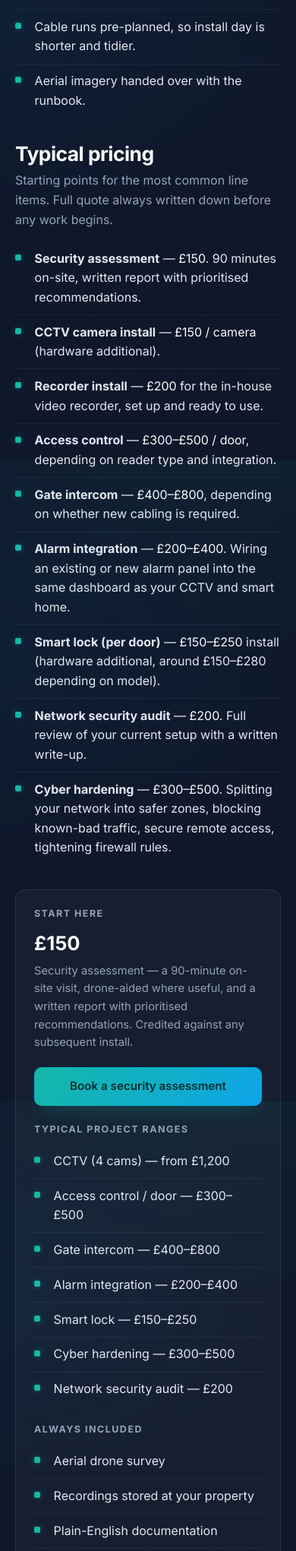
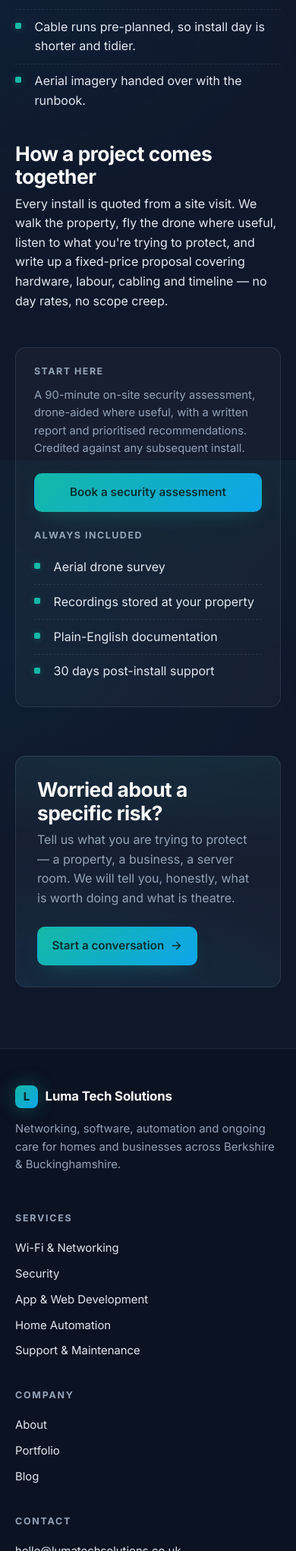
Before and after one commit to Comm4nd0/luma-tech-solutions, a Django app: page /services/security/ in a window 390 px wide. Shown: the part 4458-6500 px from the top of the page at 76% size. Run offline with Django 5.2, Linux system fonts and the light colour scheme.

Commit message:
content: remove all marketing pricing; add Paws 4 Thought app to portfolio
- Delete the /pricing/ page (route, view, template, sitemap entry, nav +
  footer links, "See pricing" CTA in the bottom banner).
- Strip every visible £ figure from home, about, networking, security,
  automation and support pages; replace with quote-based copy and Contact
  CTAs.
- Drop price_monthly from CARE_PLANS so the support page renders care
  tiers (Essential / Professional / Enterprise) by name + features only.
- Add the "Paws 4 Thought Dogs — mobile app" case study (Flutter +
  Django REST Framework, live on the App Store).
- Normalise CASE_STUDIES with `tag` and `illustration` fields so the
  portfolio template stops needing hardcoded slug branches (which were
  wrongly tagging LittleWick House as "Marketing site").

Blog post bodies still mention £ figures — those are editorial content
in the DB and weren't touched here.

Co-Authored-By: Claude Opus 4.7 (1M context) <noreply@anthropic.com>

```diff
--- a/core/sitemaps.py
+++ b/core/sitemaps.py
@@ -20,7 +20,6 @@ class StaticViewSitemap(Sitemap):
             ("service_support", 0.8),
             ("about", 0.7),
             ("portfolio", 0.8),
-            ("pricing", 0.8),
             ("contact", 0.7),
             ("blog", 0.5),
         ]
--- a/core/urls.py
+++ b/core/urls.py
@@ -14,7 +14,6 @@ urlpatterns = [
     path("services/support/", views.service_support, name="service_support"),
     path("about/", views.about, name="about"),
     path("portfolio/", views.portfolio, name="portfolio"),
-    path("pricing/", views.pricing, name="pricing"),
     path("contact/", views.contact, name="contact"),
     path("contact/thanks/", views.contact_thanks, name="contact_thanks"),
     path("blog/", views.blog, name="blog"),
--- a/core/views.py
+++ b/core/views.py
@@ -88,7 +88,6 @@ TESTIMONIALS = [
 CARE_PLANS = [
     {
         "name": "Essential",
-        "price_monthly": 29,
         "tagline": "Peace of mind for homes and small offices.",
         "highlighted": False,
         "features": [
@@ -101,7 +100,6 @@ CARE_PLANS = [
     },
     {
         "name": "Professional",
-        "price_monthly": 59,
         "tagline": "For households and businesses that depend on tech.",
         "highlighted": True,
         "features": [
@@ -115,7 +113,6 @@ CARE_PLANS = [
     },
     {
         "name": "Enterprise",
-        "price_monthly": 149,
         "tagline": "For setups that need priority attention and regular hands-on care.",
         "highlighted": False,
         "features": [
@@ -134,6 +131,8 @@ CASE_STUDIES = [
     {
         "slug": "chiltern-view",
         "title": "Chiltern View — full smart home and UniFi network",
+        "tag": "Smart home + networking",
+        "illustration": "automation",
         "summary": (
             "A complete residential rebuild: fast Wi-Fi everywhere, Protect "
             "CCTV recording at the property, and Home Assistant running "
@@ -148,6 +147,8 @@ CASE_STUDIES = [
     {
         "slug": "for-sale-by-owner",
         "title": "For Sale By Owner — property listings mobile app",
+        "tag": "Mobile app",
+        "illustration": "development",
         "summary": (
             "A polished cross-platform mobile app for a UK property listings "
             "business, with photo uploads, map-based search and a back-office "
@@ -160,6 +161,8 @@ CASE_STUDIES = [
     {
         "slug": "littlewick-house",
         "title": "LittleWick House — whole-property UniFi network",
+        "tag": "Networking",
+        "illustration": "networking",
         "summary": (
             "A large residential property in Maidenhead across four floors, "
             "plus a cellar, garage and separate annex. Eleven access points, "
@@ -180,12 +183,37 @@ CASE_STUDIES = [
     {
         "slug": "paws-4-thought-dogs",
         "title": "Paws 4 Thought Dogs — small business website",
+        "tag": "Marketing site",
+        "illustration": "development",
         "summary": (
             "A polished, SEO-friendly website for a local dog-walking business, "
             "with booking enquiries, gallery and Google Business integration."
         ),
         "stack": ["Static site", "Custom CSS", "Caddy + Docker", "Hetzner VPS"],
         "outcome": "First-page Google ranking for local search within 6 weeks.",
+        "featured": False,
+    },
+    {
+        "slug": "paws-4-thought-dogs-app",
+        "title": "Paws 4 Thought Dogs — mobile app",
+        "tag": "Mobile app",
+        "illustration": "development",
+        "summary": (
+            "A two-sided iOS app for the same Berkshire dog-daycare business. "
+            "Owners get a daily photo and video feed of their dogs, book "
+            "boarding, manage dog profiles and message staff directly. Staff "
+            "get a dashboard for daily assignments, request approvals, "
+            "transport tracking and compatibility notes — all synced to a "
+            "Django backend with offline-first caching for use in the field."
+        ),
+        "stack": [
+            "Flutter",
+            "Django REST Framework",
+            "PostgreSQL",
+            "Push notifications",
+            "Offline cache (Hive)",
+        ],
+        "outcome": "Live on the App Store. iPhone, iPad, Mac (M1+) and Apple Vision supported.",
         "featured": False,
     },
 ]
@@ -242,7 +270,7 @@ def service_networking(request):
             page_title="Wi-Fi & Networking — Luma Tech Solutions",
             page_description=(
                 "Enterprise-grade UniFi Wi-Fi and networking design, "
-                "installation and management. From £800."
+                "installation and management for homes and small offices."
             ),
         ),
     )
@@ -303,9 +331,9 @@ def service_support(request):
             active="services",
             page_title="Support & Care Plans — Luma Tech Solutions",
             page_description=(
-                "Three care-plan tiers — Essential (£29), Professional (£59) "
-                "and Enterprise (£149). Monitoring, response SLAs, and a "
-                "human on the other end of the phone."
+                "Three care-plan tiers — Essential, Professional and "
+                "Enterprise. Monitoring, response SLAs, and a human on the "
+                "other end of the phone."
             ),
             care_plans=CARE_PLANS,
         ),
@@ -341,23 +369,6 @@ def portfolio(request):
                 "Paws 4 Thought Dogs website."
             ),
             case_studies=CASE_STUDIES,
-        ),
-    )
-
-
-def pricing(request):
-    return render(
-        request,
-        "pricing.html",
-        _base_context(
-            active="pricing",
-            page_title="Pricing — Luma Tech Solutions",
-            page_description=(
-                "Transparent pricing across networking, development, "
-                "automation and support. No surprises, no day rates hidden "
-                "behind a ‘call us’ button."
-            ),
-            care_plans=CARE_PLANS,
         ),
     )
 
--- a/templates/about.html
+++ b/templates/about.html
@@ -7,7 +7,7 @@
     <h1>One engineer, every service, <span class="gradient">a single accountable name.</span></h1>
     <p class="lede">
       We bring properly-engineered technology to homes and small businesses
-      across {{ SITE_REGION }} — without the enterprise pricing, the buzzwords,
+      across {{ SITE_REGION }} — without the enterprise overhead, the buzzwords,
       or the "raise a ticket" dance.
     </p>
   </div>
--- a/templates/base.html
+++ b/templates/base.html
@@ -50,7 +50,6 @@
         <li><a href="{% url 'services' %}" class="{% if active_nav == 'services' %}active{% endif %}">Services</a></li>
         <li><a href="{% url 'service_security' %}" class="{% if active_nav == 'security' %}active{% endif %}">Security</a></li>
         <li><a href="{% url 'portfolio' %}" class="{% if active_nav == 'portfolio' %}active{% endif %}">Portfolio</a></li>
-        <li><a href="{% url 'pricing' %}" class="{% if active_nav == 'pricing' %}active{% endif %}">Pricing</a></li>
         <li><a href="{% url 'about' %}" class="{% if active_nav == 'about' %}active{% endif %}">About</a></li>
         <li><a href="{% url 'blog' %}" class="{% if active_nav == 'blog' %}active{% endif %}">Blog</a></li>
         <li class="nav-cta"><a href="{% url 'contact' %}" class="btn btn-primary btn-sm">Get in touch</a></li>
@@ -90,7 +89,6 @@
           <ul>
             <li><a href="{% url 'about' %}">About</a></li>
             <li><a href="{% url 'portfolio' %}">Portfolio</a></li>
-            <li><a href="{% url 'pricing' %}">Pricing</a></li>
             <li><a href="{% url 'blog' %}">Blog</a></li>
           </ul>
         </div>
--- a/templates/home.html
+++ b/templates/home.html
@@ -28,7 +28,7 @@
     <div class="stat-row">
       <div class="stat"><div class="num">10+</div><div class="label">Years engineering experience</div></div>
       <div class="stat"><div class="num">5</div><div class="label">Services, one team</div></div>
-      <div class="stat"><div class="num">£29</div><div class="label">Care plans from / month</div></div>
+      <div class="stat"><div class="num">Drone</div><div class="label">Aerial surveys included</div></div>
       <div class="stat"><div class="num">100%</div><div class="label">UK-based & local</div></div>
     </div>
   </div>
@@ -135,7 +135,7 @@
         <p>Networking, security, software, automation, support — under one roof. No more co-ordinating between three different "specialists" who blame each other.</p>
       </div>
       <div class="feature">
-        <h4>Enterprise engineering, residential pricing</h4>
+        <h4>Enterprise engineering, sized for homes</h4>
         <p>The same UniFi gear and engineering rigour we'd deploy in an office, sized for homes and small businesses that don't have a six-figure IT budget.</p>
       </div>
       <div class="feature">
@@ -144,7 +144,7 @@
       </div>
       <div class="feature">
         <h4>Ongoing relationship, not hit-and-run</h4>
-        <p>We don't disappear after the install. Care plans start at £29/month and your engineer remains the same person every time you call.</p>
+        <p>We don't disappear after the install. Optional care plans cover monitoring and updates — and your engineer remains the same person every time you call.</p>
       </div>
       <div class="feature">
         <h4>Royal Marines trained</h4>
--- a/templates/partials/_cta_banner.html
+++ b/templates/partials/_cta_banner.html
@@ -8,7 +8,6 @@
       </div>
       <div class="actions">
         <a href="{% url 'contact' %}" class="btn btn-primary">Start a conversation {% include 'partials/_icons.html' with name='arrow' %}</a>
-        <a href="{% url 'pricing' %}" class="btn btn-ghost">See pricing</a>
       </div>
     </div>
   </div>
--- a/templates/services/automation.html
+++ b/templates/services/automation.html
@@ -92,9 +92,8 @@
       </div>
 
       <aside class="sidebar fade-in">
-        <h4>Pricing</h4>
-        <div class="price-line">From £500</div>
-        <p>Starter package £500–£1,000. Standard £1,500–£3,000. Premium / whole-home £3,000–£8,000+. Per-room add-on £200–£400. Dashboard tablet £250. Consultation £100 (credited).</p>
+        <h4>How to start</h4>
+        <p>A short consultation to scope what you actually want automated. Then a fixed-price quote covering hardware, install and configuration — no day rates, no scope creep.</p>
         <a href="{% url 'contact' %}" class="btn btn-primary">Book a chat</a>
         <h4 style="margin-top:1.5rem;">Always included</h4>
         <ul class="bullets" style="margin-top:.5rem;">
--- a/templates/services/security.html
+++ b/templates/services/security.html
@@ -121,37 +121,19 @@
           <li>Aerial imagery handed over with the runbook.</li>
         </ul>
 
-        <h2 class="mt-4">Typical pricing</h2>
-        <p class="muted">Starting points for the most common line items. Full quote always written down before any work begins.</p>
-        <ul class="bullets">
-          <li><strong>Security assessment</strong> — <span class="text-strong">£150</span>. 90 minutes on-site, written report with prioritised recommendations.</li>
-          <li><strong>CCTV camera install</strong> — <span class="text-strong">£150 / camera</span> (hardware additional).</li>
-          <li><strong>Recorder install</strong> — <span class="text-strong">£200</span> for the in-house video recorder, set up and ready to use.</li>
-          <li><strong>Access control</strong> — <span class="text-strong">£300–£500 / door</span>, depending on reader type and integration.</li>
-          <li><strong>Gate intercom</strong> — <span class="text-strong">£400–£800</span>, depending on whether new cabling is required.</li>
-          <li><strong>Alarm integration</strong> — <span class="text-strong">£200–£400</span>. Wiring an existing or new alarm panel into the same dashboard as your CCTV and smart home.</li>
-          <li><strong>Smart lock (per door)</strong> — <span class="text-strong">£150–£250</span> install (hardware additional, around £150–£280 depending on model).</li>
-          <li><strong>Network security audit</strong> — <span class="text-strong">£200</span>. Full review of your current setup with a written write-up.</li>
-          <li><strong>Cyber hardening</strong> — <span class="text-strong">£300–£500</span>. Splitting your network into safer zones, blocking known-bad traffic, secure remote access, tightening firewall rules.</li>
-        </ul>
+        <h2 class="mt-4">How a project comes together</h2>
+        <p>
+          Every install is quoted from a site visit. We walk the property,
+          fly the drone where useful, listen to what you're trying to
+          protect, and write up a fixed-price proposal covering hardware,
+          labour, cabling and timeline — no day rates, no scope creep.
+        </p>
       </div>
 
       <aside class="sidebar fade-in">
         <h4>Start here</h4>
-        <div class="price-line">£150</div>
-        <p>Security assessment — a 90-minute on-site visit, drone-aided where useful, and a written report with prioritised recommendations. Credited against any subsequent install.</p>
+        <p>A 90-minute on-site security assessment, drone-aided where useful, with a written report and prioritised recommendations. Credited against any subsequent install.</p>
         <a href="{% url 'contact' %}?service=security" class="btn btn-primary">Book a security assessment</a>
-
-        <h4 style="margin-top:1.5rem;">Typical project ranges</h4>
-        <ul class="bullets" style="margin-top:.5rem;">
-          <li>CCTV (4 cams) — from £1,200</li>
-          <li>Access control / door — £300–£500</li>
-          <li>Gate intercom — £400–£800</li>
-          <li>Alarm integration — £200–£400</li>
-          <li>Smart lock — £150–£250</li>
-          <li>Cyber hardening — £300–£500</li>
-          <li>Network security audit — £200</li>
-        </ul>
 
         <h4 style="margin-top:1.5rem;">Always included</h4>
         <ul class="bullets" style="margin-top:.5rem;">
--- a/templates/services/support.html
+++ b/templates/services/support.html
@@ -28,7 +28,6 @@
         <div class="price-card {% if plan.highlighted %}popular{% endif %} fade-in">
           {% if plan.highlighted %}<span class="badge">Most popular</span>{% endif %}
           <h3>{{ plan.name }}</h3>
-          <div class="price">£{{ plan.price_monthly }}<span class="price-suffix"> / month</span></div>
           <p class="price-tag">{{ plan.tagline }}</p>
           <ul>
             {% for feat in plan.features %}
```
Also changed, not shown: templates/portfolio.html (+5 -16 lines), templates/pricing.html (deleted, +0 -100 lines), templates/services/networking.html (+9 -10 lines), README.md.
